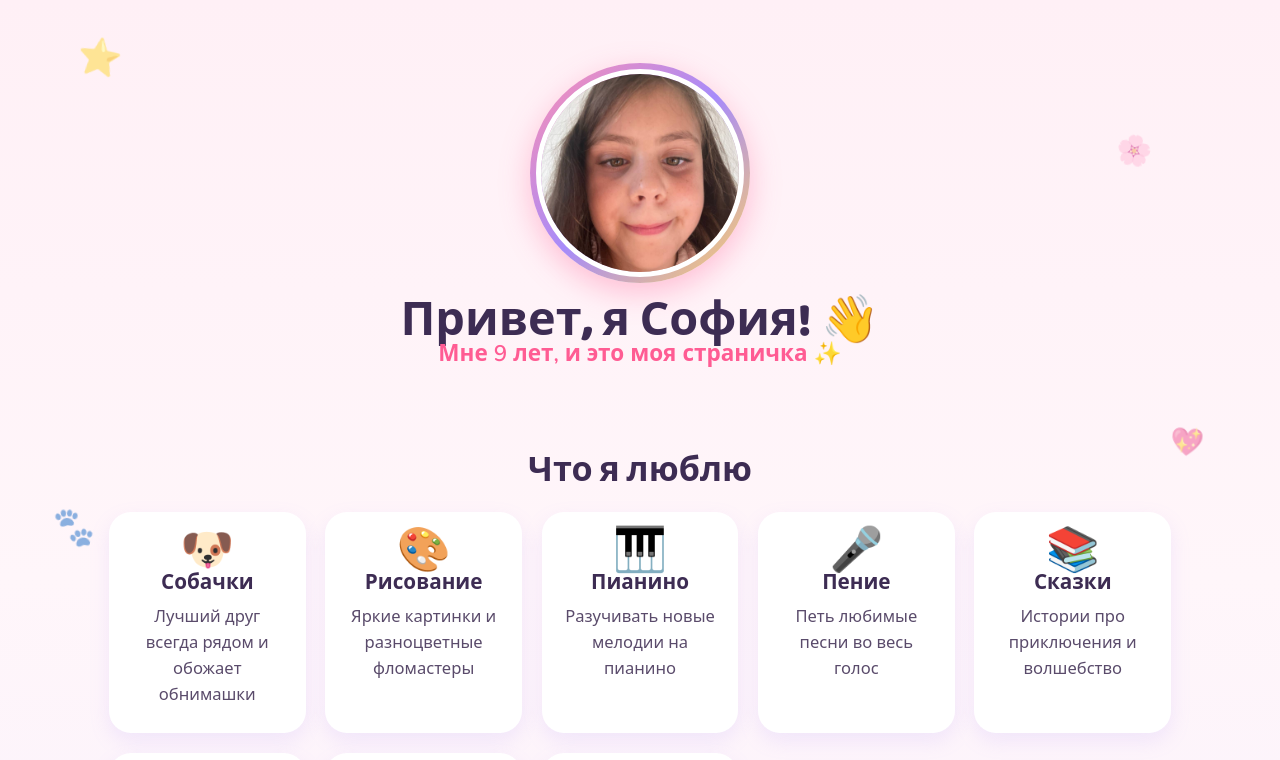
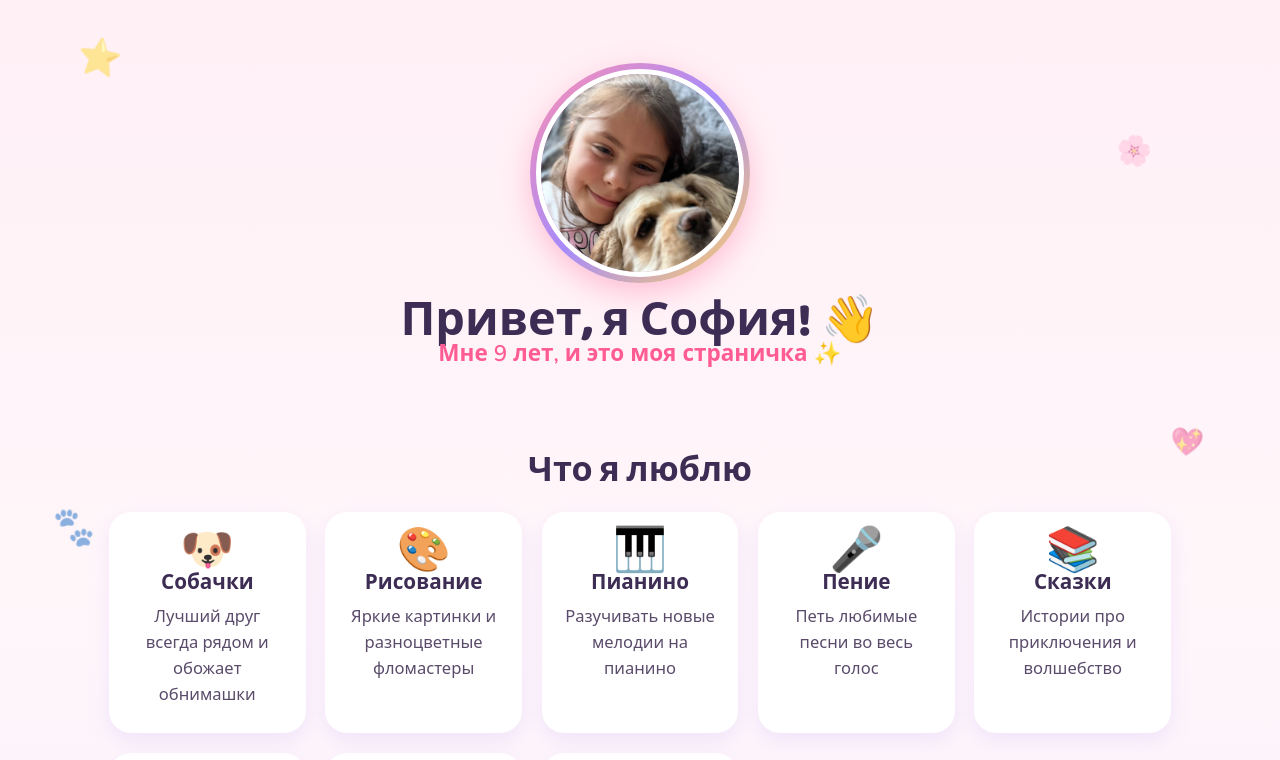
Before and after one commit to BorisGujvin/DittuSofiaHuzhvynska, a React (Vite) app: page / in a window 1280 px wide. Shown: the top 760 px of the page. Built offline with nearby package versions, Linux system fonts and the light colour scheme.

Commit message:
Обновлено фото в кружочке на главной странице

```diff
--- a/src/App.tsx
+++ b/src/App.tsx
@@ -4,7 +4,7 @@ import './DogGallery.css'
 import DogGallery from './DogGallery'
 
 const photo =
-  '/assets/images/AgACAgQAAxkBAAMpapwr78jPNc_lVr6DMyC0yAhoiEEAAsYPaxvuUeBQo_LqmM6DKcQBAAMCAAN5AAM9BA.jpg'
+  '/assets/images/AgACAgQAAxkBAAMrapwsaSNmYTWig7b-TBxr3MOvGRgAAvUaaxswodFQRxmIy2cIwbEBAAMCAAN5AAM9BA.jpg'
 
 const iceCreamPhoto =
   '/assets/images/AgACAgQAAxkBAAMjaprT7R0Qzb5Zxwc17Iu1oU_1WZQAAhYbaxswodFQ-TfVHR2HHF0BAAMCAAN5AAM9BA.jpg'
```
Also changed, not shown: public/assets/images/AgACAgQAAxkBAAMrapwsaSNmYTWig7b-TBxr3MOvGRgAAvUaaxswodFQRxmIy2cIwbEBAAMCAAN5AAM9BA.jpg (added).
